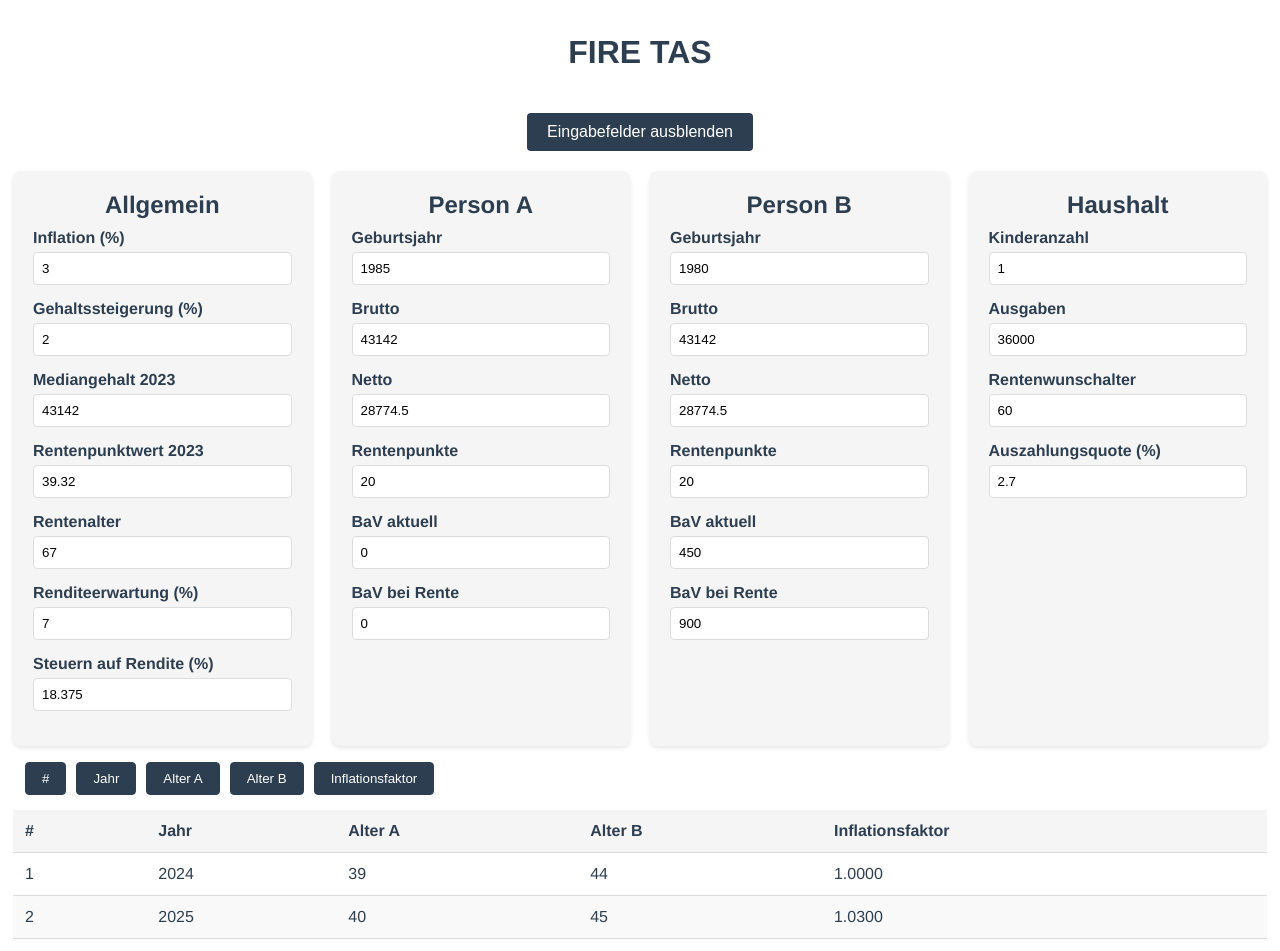
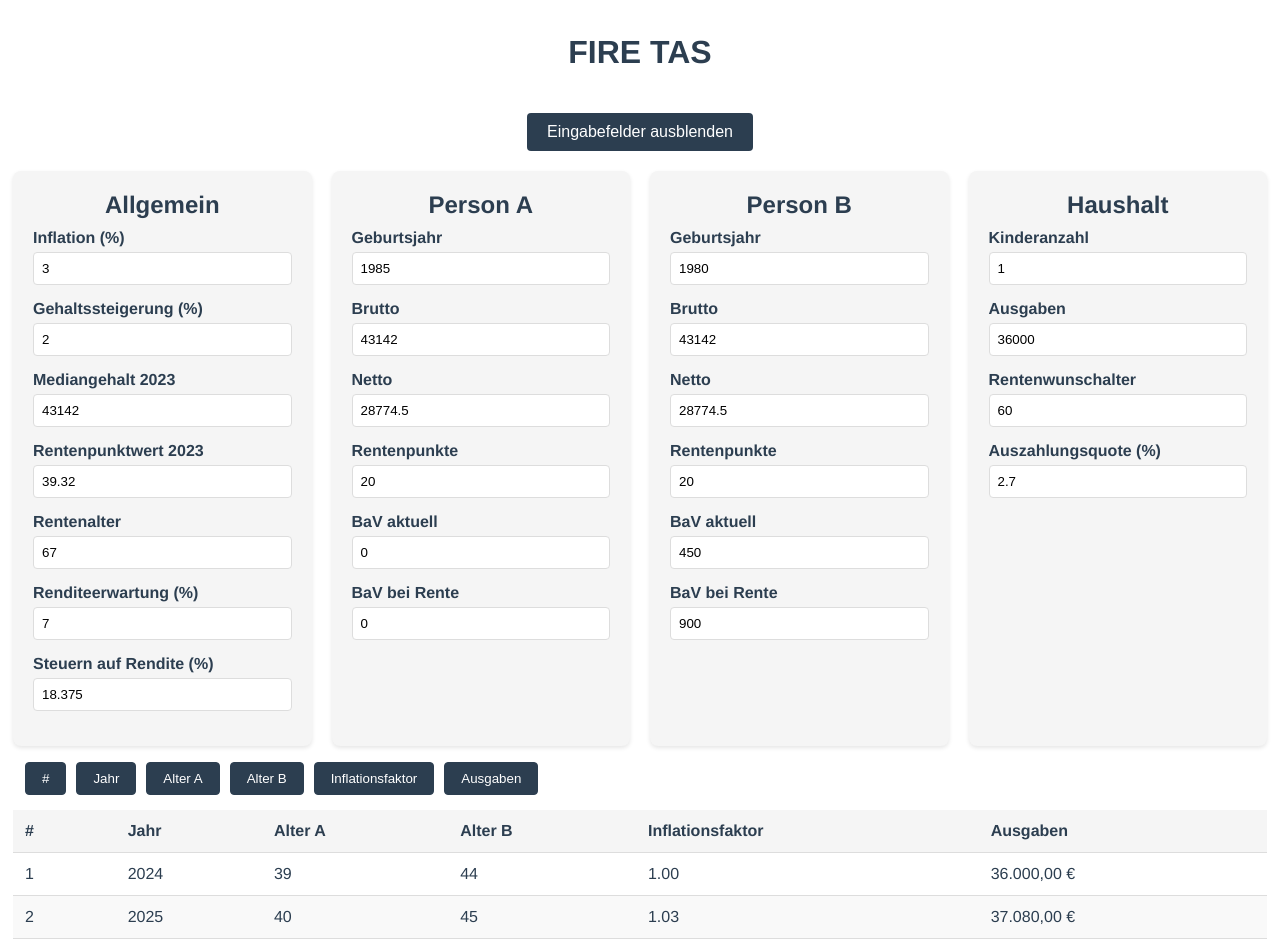
Before and after one commit to damoon/fire-tas, a Vue app: page /#/ in a window 1280 px wide. Shown: the top 951 px of the page. Built offline with nearby package versions, Linux system fonts and the light colour scheme.

Commit message:
added expenses

```diff
--- a/src/components/DataTable.vue
+++ b/src/components/DataTable.vue
@@ -27,7 +27,15 @@
           <td v-show="columns.ageA.visible">{{ row.ageA }}</td>
           <td v-show="columns.ageB.visible">{{ row.ageB }}</td>
           <td v-show="columns.inflationFactor.visible">
-            {{ row.inflationFactor.toFixed(4) }}
+            {{ row.inflationFactor.toFixed(2) }}
+          </td>
+          <td v-show="columns.expenses.visible">
+            {{
+              row.expenses.toLocaleString("de-DE", {
+                style: "currency",
+                currency: "EUR",
+              })
+            }}
           </td>
         </tr>
       </tbody>
@@ -57,6 +65,7 @@ export default defineComponent({
         ageA: { visible: true, label: "Alter A" },
         ageB: { visible: true, label: "Alter B" },
         inflationFactor: { visible: true, label: "Inflationsfaktor" },
+        expenses: { visible: true, label: "Ausgaben" },
       } as Columns,
     };
   },
@@ -92,6 +101,12 @@ export default defineComponent({
             1 + this.formData.general.inflation / 100,
             yearsSinceStart,
           ),
+          expenses:
+            this.formData.household.expenses *
+            Math.pow(
+              1 + this.formData.general.inflation / 100,
+              yearsSinceStart,
+            ),
         });
         index++;
       }
--- a/src/types/index.ts
+++ b/src/types/index.ts
@@ -46,4 +46,5 @@ export interface YearlyDataRow {
   ageA: number;
   ageB: number;
   inflationFactor: number;
+  expensesAdjusted: number;
 }
```
